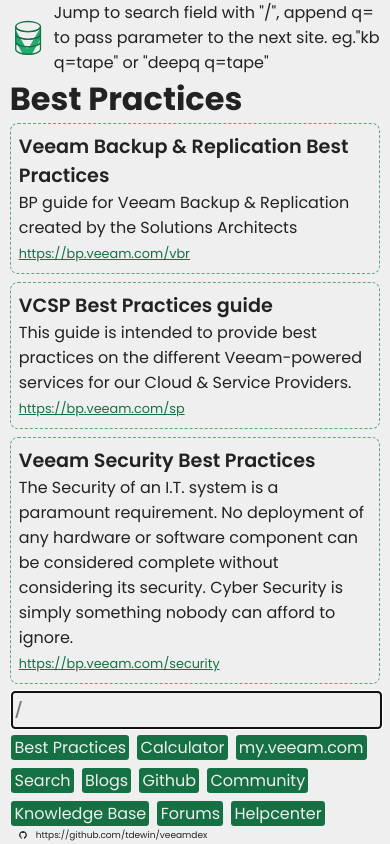
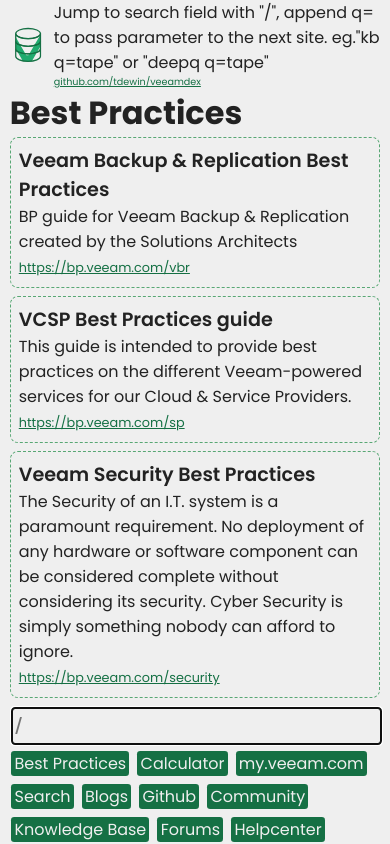
Before and after one commit to tdewin/veeamdex, a Vue app: page / in a window 390 px wide. Shown: the top 844 px of the page. Built offline with nearby package versions, Linux system fonts and the light colour scheme.

Commit message:
maybe it's just my phone

```diff
--- a/src/App.vue
+++ b/src/App.vue
@@ -78,7 +78,8 @@
       <div class="side-panel"></div>
       <div class="pagesizer" id="logo">
         <div id="header-logo"></div>
-        <p style="align-self:center;margin:0px;padding:0px;">Jump to search field with "/", append q= to pass parameter to the next site. eg."kb q=tape" or "deepq q=tape"</p>
+        <p style="align-self:center;margin:0px;padding:0px;">Jump to search field with "/", append q= to pass parameter to the next site. eg."kb q=tape" or "deepq q=tape"<br/>
+        <span style="display:none;font-size:0.6rem;" id="smallgithub"><a href="https://github.com/tdewin/veeamdex">github.com/tdewin/veeamdex</a></span></p>
       </div>
       <div class="side-panel"></div>
   </div>
@@ -186,15 +187,15 @@
         }
         header {
           position:fixed !important;
-          bottom: 1rem;
+          bottom: 0rem;
           top: unset !important;
           padding: 0.1rem !important;
         }
         footer {
-          height: 0.8rem !important;
+          display:none !important;
         }
-        .footer-content {
-          border: 0rem !important;
+        #smallgithub {
+          display:block !important;
         }
 }
 .spacer {
```
Also changed, not shown: 2 other files (tests, documents, lock files or other folders).
